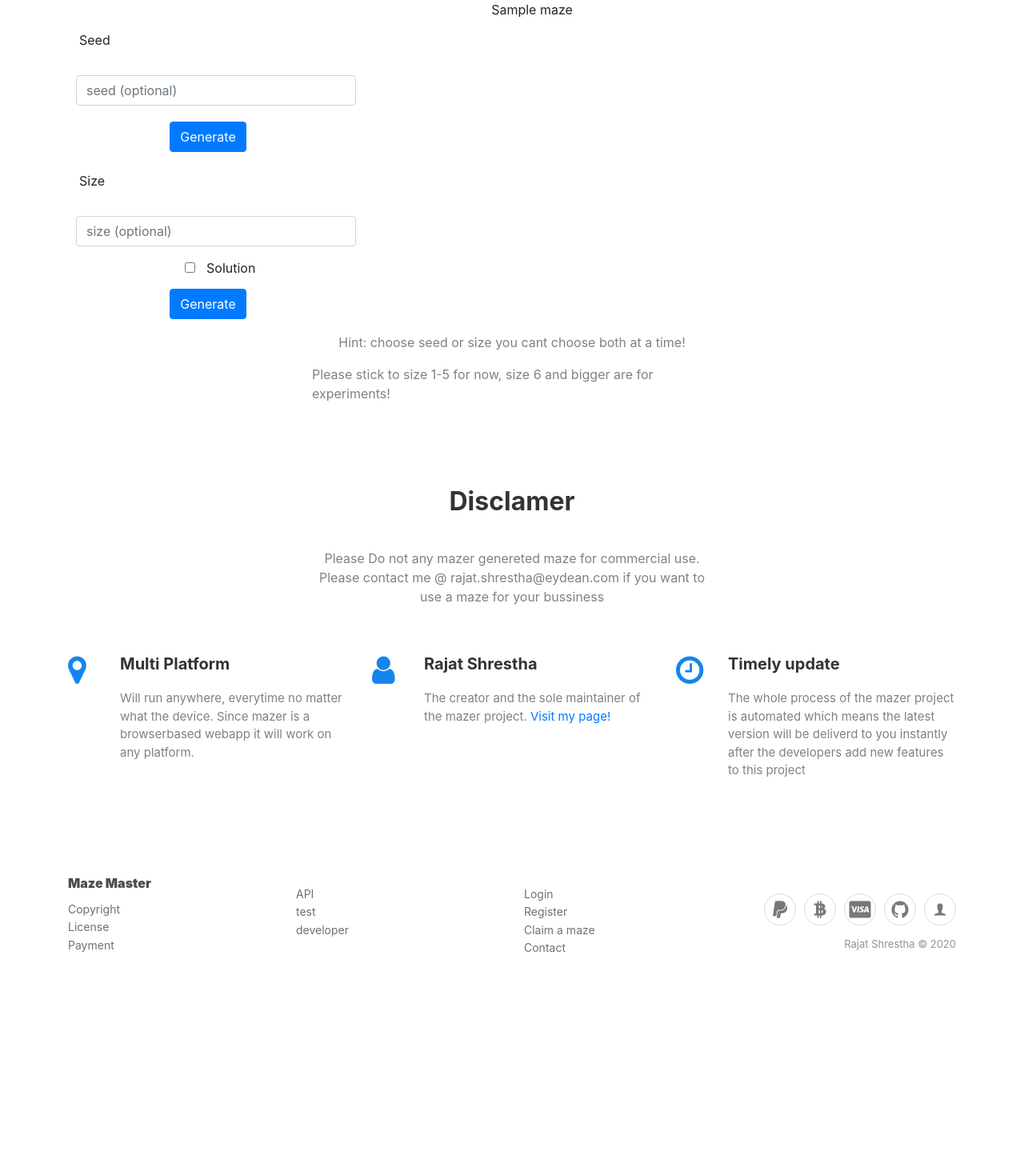
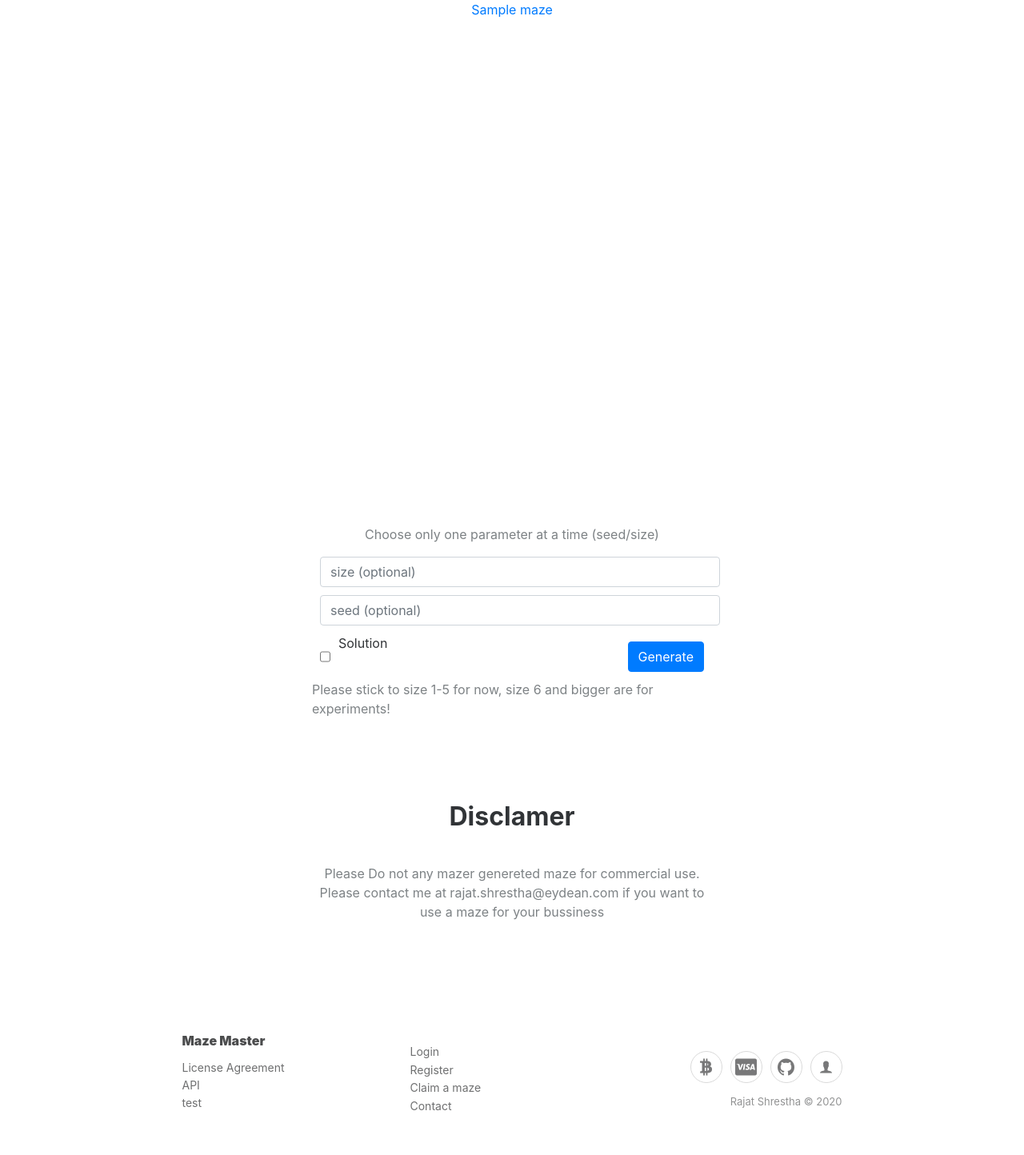
Before and after one commit to ShresthaRajat/monk, a Flask app: template src/templates/index.html in a window 1280 px wide. Shown: the part 88-1532 px from the top of the page at 80% size. Before the commit the page ends 1278 px from the top, so only its background shows below. Run offline with Flask 2, Linux system fonts and the light colour scheme; the template is opened without the code that fills it: most values are stand-ins (such as "Sample title", 1, 10 or a date in 2020); parts of the project's set-up code (start-up, migrations or seed data) failed here and were passed over; some libraries are stand-ins or nearby versions; some web fonts are replaced.

Commit message:
Restructure index

```diff
--- a/src/templates/index.html
+++ b/src/templates/index.html
@@ -2,19 +2,14 @@
 {% block body %}
 <style>
   .maze {
-    height: 400px;
+    height: 80vh;
     width: 400px;
   }
-
 </style>
 <nav class="navbar navbar-light navbar-expand-md navigation-clean-button">
   <div class="container">
     <a class="navbar-brand" href="{{ url_for('index') }}">Mazer</a>
-    <button
-      data-toggle="collapse"
-      class="navbar-toggler"
-      data-target="#navcol-1"
-    >
+    <button data-toggle="collapse" class="navbar-toggler" data-target="#navcol-1">
       <span class="sr-only">Toggle navigation</span>
       <span class="navbar-toggler-icon"></span>
     </button>
@@ -24,92 +19,22 @@
         <li class="nav-item" role="presentation"></li>
       </ul>
       <span class="navbar-text actions">
-        <a
-          class="btn btn-light action-button"
-          role="button"
-          href="{{ url_for('register') }}"
-          >Register
+        <a class="btn btn-light action-button" role="button" href="{{ url_for('register') }}">Register
         </a>
-        <a
-          class="btn btn-light action-button"
-          role="button"
-          href="{{ url_for('login') }}"
-          >Login
+        <a class="btn btn-light action-button" role="button" href="{{ url_for('login') }}">Login
         </a>
       </span>
     </div>
   </div>
 </nav>
 <div
-  class="flex-grow-1 flex-shrink-1 flex-fill justify-content-center align-items-center align-content-center align-self-center flex-wrap"
->
+  class="flex-grow-1 flex-shrink-1 flex-fill justify-content-center align-items-center align-content-center align-self-center flex-wrap">
   <div class="container text-center">
     <div class="row">
-      <div class="col-md-4">
-        <div class="row">
-          <div class="col">
-
-            <!-- <form method="post" action="{{ url_for('generate') }}">
-              <h2 class="sr-only">Login Form</h2>
-              <div class="illustration"><i class="far fa-square"></i></div>
-              <div class="form-group"><input class="form-control" type="text" name="seed" placeholder="seed"></div>
-              <div class="form-group"><input class="form-control" type="text" name="size" placeholder="size"></div>
-              <div class="form-group"><button class="btn btn-primary btn-block" type="submit">Log In</button> -->
-              </br>
-                <form method="post" action="{{ url_for('generate') }}">
-                <div class="row" style="text-align: initial;">
-                  <div class="col">
-                    <label style="padding: 4%;">Seed</label>
-                    <input class="form-control" type="text" name="seed" placeholder="seed (optional)">
-                    <!-- <input type="text" /> -->
-                  </div>
-                </div>
-                <button class="btn btn-primary" type="submit">Generate</button>
-                <!-- <div class="row">
-                  <div class="col"><label>Label</label><input type="text" /></div>
-                </div> -->
-                <div class="row" style="text-align: initial;">
-                  <div class="col">
-                    <label style="padding: 4%;">Size</label>
-                    <input class="form-control" type="number" name="size" placeholder="size (optional)">
-                    <!-- <input type="number" /> -->
-                  </div>
-                </div>
-                <!-- <div class="row">
-                  <div class="col"><label>Label</label><input type="number" /></div>
-                </div> -->
-                <div class="row">
-                  <div class="col">
-                    <div class="form-check">
-                      <input type="checkbox" name="solution" value="Not Nulls">
-                      <label class="form-check-label" for="formCheck-1">
-                        Solution
-                      </label>
-                    </div>
-                  </div>
-                </div>
-              </div>
-            </div>
-            <div class="row">
-              <div class="col">
-                <!-- <button class="btn btn-primary btn-block" type="submit">Log In</button> -->
-                <button class="btn btn-primary" type="submit">Generate</button>
-              </form>
-              <!-- </div>
-          </div>
-        </div>
-        <div class="row">
-          <div class="col">
-            <button class="btn btn-primary" type="submit">Generate</button> -->
-          </div>
-        </div>
-        <div class="input-group">
-          <div class="input-group-prepend"></div>
-          <div class="input-group-append"></div>
-        </div>
-      </div>
-      <div class="col-auto col-md-8 align-self-center m-auto">
-        <figure class ="maze">{{ maze|safe }}</figure>
+      <div class="col-auto align-self-center m-auto">
+        <a href="{{ url_for('index') }}">
+          <figure class="maze" style="size:100%;">{{ maze|safe }}</figure>
+        </a>
       </div>
     </div>
   </div>
@@ -117,10 +42,23 @@
 
 <div class="features-clean">
   <div class="container">
-    <div class="intro">
-      <p class="text-center">
-       Hint: choose seed or size you cant choose both at a time!
+    <div class="intro ">
+
+      <form method="post" action="{{ url_for('generate') }}">
+        <p style="text-align: center;">
+          Choose only one parameter at a time (seed/size)
         </p>
+        <input class="form-control hidden" type="number" name="size" placeholder="size (optional)">
+        <input class="form-control" type="text" name="seed" placeholder="seed (optional)">
+        <div class="d-flex justify-content-between">
+          <input type="checkbox" name="solution" value="Not Nulls">
+        <label class="form-check-label" for="formCheck-1">
+          Solution
+        </label><button class="btn btn-primary" style="margin-left: auto;" type="submit">Generate</button>
+        </div>
+
+      </form>
+
       <p>
         Please stick to size 1-5 for now, size 6 and bigger are for experiments!
       </p>
@@ -128,34 +66,11 @@
       </br>
       <h2 class="text-center">Disclamer</h2>
       <p class="text-center">
-        Please Do not any mazer genereted maze for commercial use. Please contact me @ rajat.shrestha@eydean.com if you want to use a maze for your bussiness
+        Please Do not any mazer genereted maze for commercial use. Please contact me at rajat.shrestha@eydean.com if you
+        want to use a maze for your bussiness
       </p>
     </div>
-    <div class="row features">
-      <div class="col-sm-6 col-lg-4 item">
-        <i class="fa fa-map-marker icon"></i>
-        <h3 class="name">Multi Platform</h3>
-        <p class="description"></p>
-        <p class="description">
-          Will run anywhere, everytime no matter what the device. Since mazer is a browserbased webapp it will work on any platform.
-        </p>
-      </div>
-      <div class="col-sm-6 col-lg-4 item">
-        <i class="fa fa-user icon"></i>
-        <h3 class="name">Rajat Shrestha</h3>
-        <p class="description"></p>
-        <p class="description">
-          The creator and the sole maintainer of the mazer project.
-          <a href="http://shrestharajat.tech/">Visit my page!</a>
-        </p>
-      </div>
-      <div class="col-sm-6 col-lg-4 item">
-        <i class="fa fa-clock-o icon"></i>
-        <h3 class="name">Timely update</h3>
-        <p class="description">
-          The whole process of the mazer project is automated which means the latest version will be deliverd to you instantly after the developers add new features to this project
-        </p>
-      </div>
+
 
   </div>
 </div>
@@ -167,19 +82,12 @@
         <div class="col-sm-4 col-md-3 item">
           <h3><strong>Maze Master</strong></h3>
           <ul>
-            <li><a href="#">Copyright</a></li>
-            <li><a href="#">License</a></li>
-            <li><a href="#">Payment</a></li>
+            <li><a href="#">License Agreement</a></li>
+            <li><a href="https://maze-r.herokuapp.com/api">API</a></li>
+            <li><a href="https://maze-r.herokuapp.com/test">test</a></li>
           </ul>
         </div>
-        <div class="col-sm-4 col-md-3 item">
-          <h3></h3>
-          <ul>
-            <li><a href="https://maze-r.herokuapp.com/api">API</a></li>
-            <li><a href="https://maze-r.herokuapp.com/test">test</a></li>
-            <li><a href="http://dev.mazer.codes">developer</a></li>
-          </ul>
-        </div>
+
         <div class="col-sm-4 col-md-3 item">
           <h3></h3>
           <ul>
@@ -190,11 +98,10 @@
           </ul>
         </div>
         <div class="col-lg-3 item social">
-          <a href="http://shrestharajat.tech/"><i class="fab fa-paypal"></i></a
-          ><a href="http://shrestharajat.tech/"><i class="icon ion-social-bitcoin"></i></a
-          ><a href="http://shrestharajat.tech/"><i class="fab fa-cc-visa"></i></a
-          ><a href="https://github.com/ShresthaRajat/mazer"><i class="icon ion-social-github"></i></a
-          ><a href="http://shrestharajat.tech/"><i class="icon ion-ios-person"></i></a>
+          <a href="http://shrestharajat.tech/"><i class="icon ion-social-bitcoin"></i></a><a
+            href="http://shrestharajat.tech/"><i class="fab fa-cc-visa"></i></a><a
+            href="https://github.com/ShresthaRajat/mazer"><i class="icon ion-social-github"></i></a><a
+            href="http://shrestharajat.tech/"><i class="icon ion-ios-person"></i></a>
           <p class="copyright">Rajat Shrestha © 2020</p>
         </div>
 
```
Lines whose indentation alone changed are shown as unchanged.
